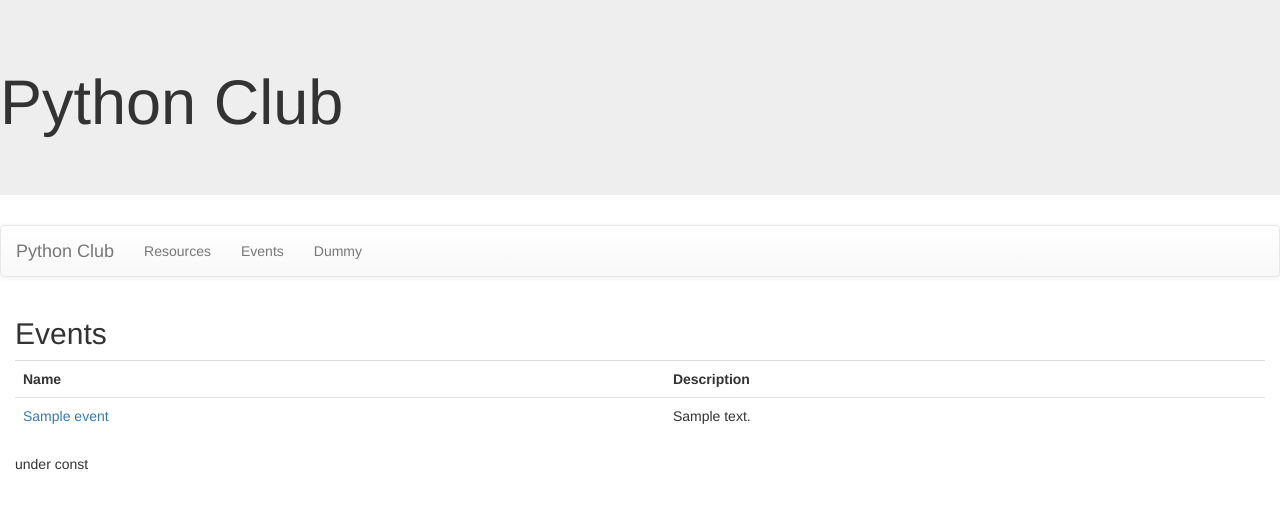
After one commit to hvncodes/PythonClub, a Django app: page /club/getevents/ in a window 1280 px wide. The commit adds this page. Shown: the top 509 px of the page. Run offline with Django 3.2, Linux system fonts and the light colour scheme; tables that the repository leaves empty hold one stand-in row (values such as "Sample post"); some libraries are stand-ins or nearby versions.

Commit message:
Events and Details

```diff
--- a/pythonclub/club/admin.py
+++ b/pythonclub/club/admin.py
@@ -1,7 +1,7 @@
 from django.contrib import admin
-from .models import Resources, Event, Comment
+from .models import Resources, Events, Comments
 
 # Register your models here.
 admin.site.register(Resources)
-admin.site.register(Event)
-admin.site.register(Comment)
+admin.site.register(Events)
+admin.site.register(Comments)
--- a/pythonclub/club/models.py
+++ b/pythonclub/club/models.py
@@ -14,7 +14,7 @@ class Resources(models.Model):
     class Meta:
         db_table='resources'
 
-class Event(models.Model):
+class Events(models.Model):
     eventname=models.CharField(max_length=255)
     resources=models.ForeignKey(Resources, on_delete=models.DO_NOTHING)
     user=models.ForeignKey(User, on_delete=models.DO_NOTHING)
@@ -28,10 +28,10 @@ class Event(models.Model):
     class Meta:
         db_table='event'
 
-class Comment(models.Model):
+class Comments(models.Model):
     commenttitle=models.CharField(max_length=255)
     commentdate=models.DateField()
-    event=models.ForeignKey(Event, on_delete=models.CASCADE)
+    event=models.ForeignKey(Events, on_delete=models.CASCADE)
     user=models.ManyToManyField(User)
     commentrating=models.SmallIntegerField()
     commenttext=models.TextField()
--- a/pythonclub/club/templates/base.html
+++ b/pythonclub/club/templates/base.html
@@ -19,6 +19,7 @@
             </div>
             <ul class="nav navbar-nav">
                 <li><a href="{% url 'resources' %}">Resources</a></li>
+                <li><a href="{% url 'getevents' %}">Events</a></li>
                 <li><a href="">Dummy</a></li>
             </ul>
         </div>
--- /dev/null
+++ b/pythonclub/club/templates/club/events.html
@@ -0,0 +1,19 @@
+{% extends 'base.html' %}
+{% block content %}
+<!-- This is a comment -->
+
+<h2>Events</h2>
+<table class="table">
+    <tr>
+        <th>Name</th>
+        <th>Description</th>
+    </tr>
+    {% for item in event_list %}
+    <tr>
+        <td><a href="{% url 'details' id=item.id %}">{{ item.eventname }}</a></td>
+        <td>{{ item.eventdescription }}</td>
+    </tr>
+    {% endfor %}
+</table>
+<p>under const</p>
+{% endblock %}
--- a/pythonclub/club/urls.py
+++ b/pythonclub/club/urls.py
@@ -4,4 +4,6 @@ from . import views
 urlpatterns=[
     path('', views.index, name='index'),
     path('resources/', views.resources, name='resources'),
+    path('getevents/', views.getevents, name='getevents'),
+    path('eventdetail/<int:id>', views.eventdetail, name='details')
 ]
--- a/pythonclub/club/views.py
+++ b/pythonclub/club/views.py
@@ -1,5 +1,5 @@
-from django.shortcuts import render
-from .models import Resources
+from django.shortcuts import render, get_object_or_404
+from .models import Resources, Events
 
 # Create your views here.
 def index (request):
@@ -8,3 +8,12 @@ def index (request):
 def resources (request):
     resources_list=Resources.objects.all()
     return render (request, 'club/resources.html', {'resources_list': resources_list})
+
+def getevents (request):
+    event_list=Events.objects.all()
+    return render(request, 'club/events.html', {'event_list': event_list})
+
+def eventdetail(request, id):
+    detail=get_object_or_404(Events, pk=id)
+    context = {'detail': detail}
+    return render(request, 'club/details.html', context=context)
```
Also changed, not shown: pythonclub/club/templates/club/details.html (added, +13 -0 lines), pythonclub/club/migrations/0003_auto_20190206_1836.py (added).
